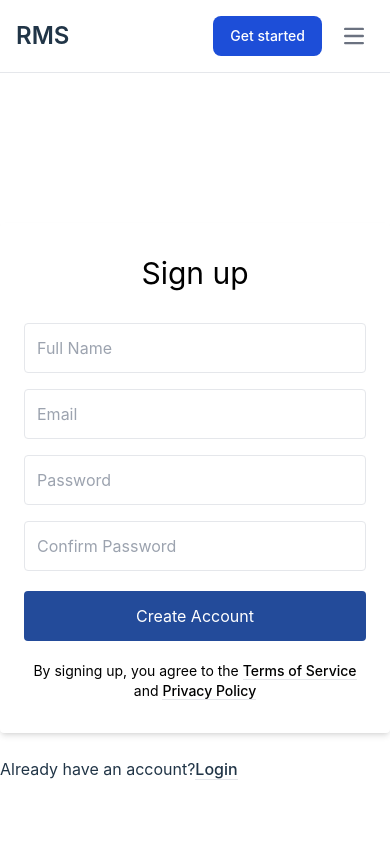
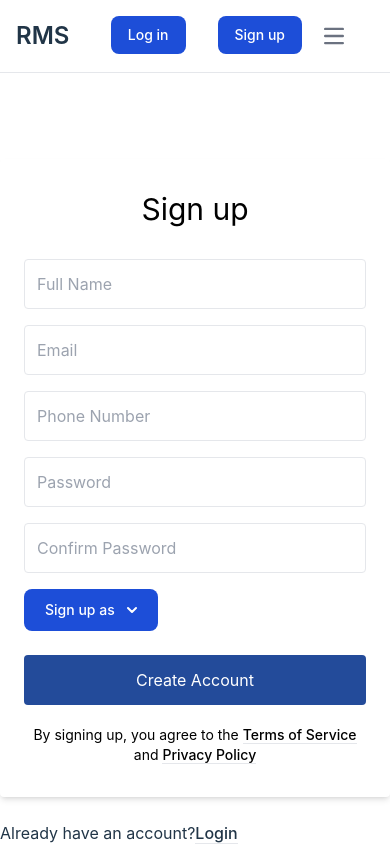
Before and after one commit to adnan4k/RMS, a React (Vite) app in the folder frontend/: page /signup in a window 390 px wide. Shown: the top 846 px of the page. Built offline with nearby package versions, Linux system fonts and the light colour scheme.

Commit message:
phone number and sign up as added to signup

```diff
--- a/frontend/src/api/House.jsx
+++ b/frontend/src/api/House.jsx
@@ -1,5 +1,6 @@
 import axios from "axios"
 export const createHouse = async (formData) => {
+  console.log(formData.images)
   axios.post('http://localhost:4001/house/create', formData)
     .then((response) => {
       console.log(response,'response')
--- a/frontend/src/components/Navbar.jsx
+++ b/frontend/src/components/Navbar.jsx
@@ -14,13 +14,23 @@ function Navbar() {
               RMS
             </span>
           </Link>
-          <div className="flex md:order-2 space-x-3 md:space-x-0 rtl:space-x-reverse">
+          <div className="mx-5 flex md:order-2 space-x-3 md:space-x-0 rtl:space-x-reverse">
+            <Link to='/login'>
+            <button
+              type="button"
+              className="mx-5 text-white bg-blue-700 hover:bg-blue-800 focus:ring-4 focus:outline-none focus:ring-blue-300 font-medium rounded-lg text-sm px-4 py-2 text-center dark:bg-blue-600 dark:hover:bg-blue-700 dark:focus:ring-blue-800"
+            >
+              Log in
+            </button>
+            </Link>
+            <Link to='/signup' >
             <button
               type="button"
               className="text-white bg-blue-700 hover:bg-blue-800 focus:ring-4 focus:outline-none focus:ring-blue-300 font-medium rounded-lg text-sm px-4 py-2 text-center dark:bg-blue-600 dark:hover:bg-blue-700 dark:focus:ring-blue-800"
             >
-              Get started
+              Sign up
             </button>
+            </Link>
             <button
               data-collapse-toggle="navbar-sticky"
               type="button"
--- a/frontend/src/owner/CreateHouse.jsx
+++ b/frontend/src/owner/CreateHouse.jsx
@@ -61,12 +61,15 @@ function CreateHouse() {
     };
     const handleFileChange = (e) => {
         setImages(e.target.files);
-        console.log(e.target.files,'files')
+        // console.log(e.target.files,'files')
     };
     const handleSubmit = (e) => {
         e.preventDefault();
-
-        // Combine houseData, addressData, and bankData into one object
+        const formImages =  new FormData()
+        for (let i = 0; i < images.length; i++) {
+            formImages.append(`image_${i}`, images[i]);
+        }
+             // Combine houseData, addressData, and bankData into one object
         const formData = {
             house: houseData,
             houseType: selectedOption,
--- a/frontend/src/pages/Signup.jsx
+++ b/frontend/src/pages/Signup.jsx
@@ -5,15 +5,27 @@ import Layout from "../layout/Layout";
 
 function Signup() {
   const [error, setError] = useState();
+  const [dropdownVisible, setDropdownVisible] = useState(false);
+
+  const [selectedOption, setSelectedOption] = useState('')
 
   const [formData, setFormData] = useState({
     name: "",
     email: "",
+    phonenumber: "",
     password: "",
     password_confirmation: "",
   });
+
   const navigate = useNavigate();
 
+  const handleOptionSelect = (option) => {
+    setSelectedOption(option);
+    setDropdownVisible(false); // Close the dropdown after selecting an option
+  };
+  const toggleDropdown = () => {
+    setDropdownVisible(!dropdownVisible);
+  };
   const handleChange = (e) => {
     const { name, value } = e.target;
     setFormData({
@@ -83,6 +95,14 @@ function Signup() {
 
             <input
               onChange={handleChange}
+              value={formData.phonenumber}
+              type="text"
+              className="block border border-grey-light w-full p-3 rounded mb-4"
+              name="phonenumber"
+              placeholder="Phone Number"
+            />
+            <input
+              onChange={handleChange}
               value={formData.password}
               type="password"
               className="block border border-grey-light w-full p-3 rounded mb-4"
@@ -97,7 +117,30 @@ function Signup() {
               name="password_confirmation"
               placeholder="Confirm Password"
             />
+            <div className="relative z-0 w-full mb-5 group">
 
+
+              <button onClick={toggleDropdown} id="dropdownDefaultButton" data-dropdown-toggle="dropdown" class="text-white bg-blue-700 hover:bg-blue-800 focus:ring-4 focus:outline-none focus:ring-blue-300 font-medium rounded-lg text-sm px-5 py-2.5 text-center inline-flex items-center dark:bg-blue-600 dark:hover:bg-blue-700 dark:focus:ring-blue-800" type="button">
+                        {selectedOption || 'Sign up as'}
+                <svg class="w-2.5 h-2.5 ms-3" aria-hidden="true" xmlns="http://www.w3.org/2000/svg" fill="none" viewBox="0 0 10 6">
+
+                  <path stroke="currentColor" stroke-linecap="round" stroke-linejoin="round" stroke-width="2" d="m1 1 4 4 4-4" />
+                </svg>
+              </button>
+              <div id="dropdown" className={`z-10 ${dropdownVisible ? 'block' : 'hidden'} bg-white divide-y divide-gray-100 rounded-lg shadow w-44 dark:bg-gray-700`}>
+                <ul className="py-2 text-sm text-gray-700 dark:text-gray-200" aria-labelledby="dropdownDefaultButton">
+                  <li>
+                    <p className="block px-4 py-2 hover:bg-gray-100 dark:hover:bg-gray-600 dark:hover:text-white" onClick={() => handleOptionSelect('Owner')}>Owner</p>
+                  </li>
+                  <li>
+                    <p className="block px-4 py-2 hover:bg-gray-100 dark:hover:bg-gray-600 dark:hover:text-white" onClick={() => handleOptionSelect('Tenant')}>Tenant</p>
+                  </li>
+                  <li>
+                    <p className="block px-4 py-2 hover:bg-gray-100 dark:hover:bg-gray-600 dark:hover:text-white" onClick={() => handleOptionSelect('Visitor')}>Visitor</p>
+                  </li>
+                </ul>
+              </div>
+            </div>
             <button
               type="submit"
               className="w-full text-center py-3 rounded bg-[#234B9A] text-white hover:bg-green-dark focus:outline-none my-1"
@@ -126,7 +169,7 @@ function Signup() {
           <div className="text-grey-dark mt-6">
             Already have an account?
 
-          <Link       to='/login'      className="no-underline border-b border-blue text-blue">
+            <Link to='/login' className="no-underline border-b border-blue text-blue">
               Login
             </Link>
           </div>
```
Also changed, not shown: 2 other files (tests, documents, lock files or other folders). Lines whose indentation alone changed are shown as unchanged.
